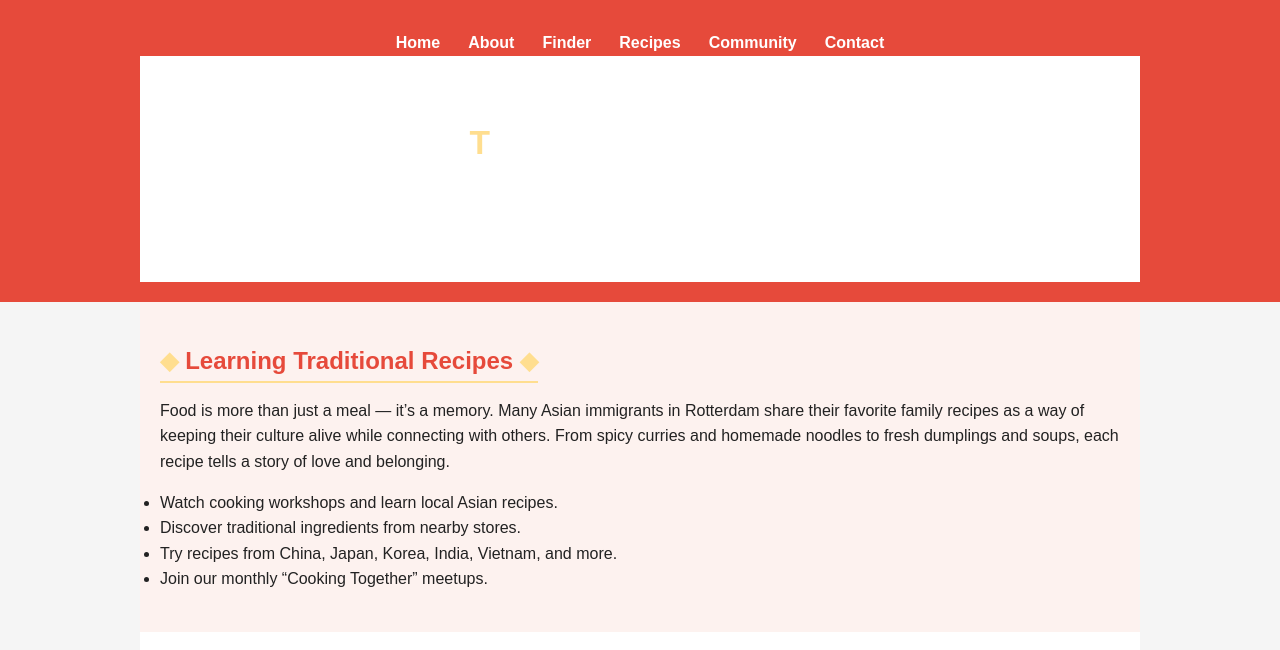
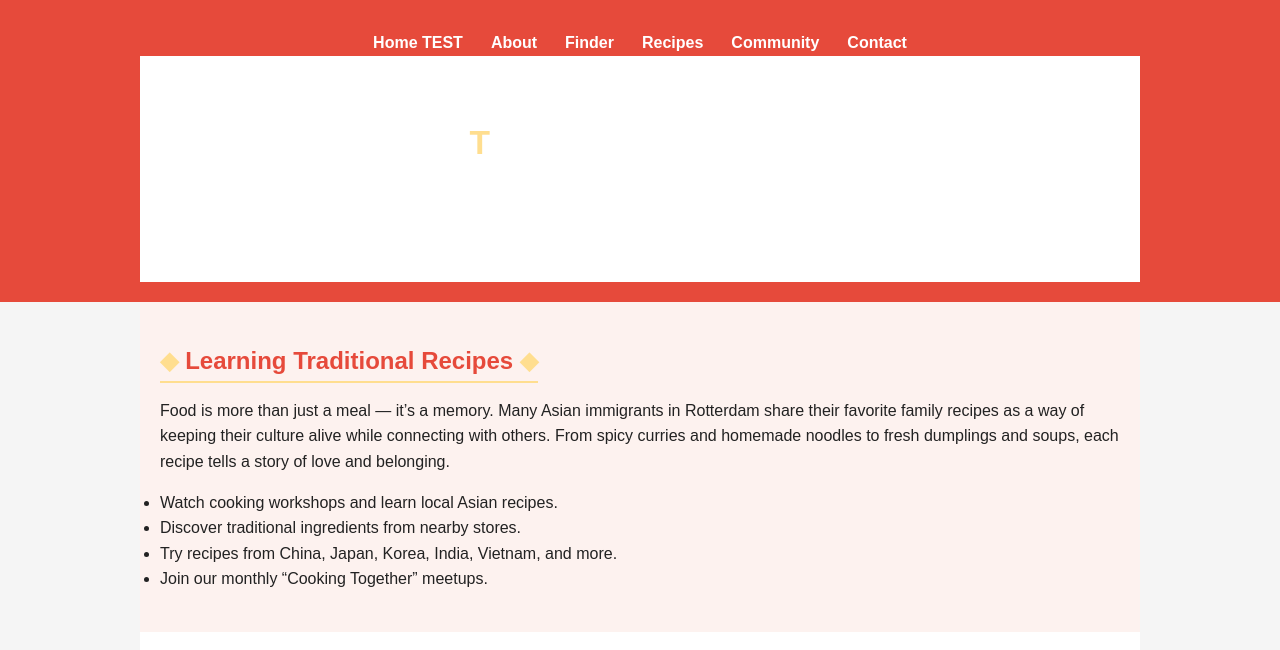
Before and after one commit to mozafari14/WebMarkup-Project, a plain HTML site: page recipe.html in a window 1280 px wide. Shown: the top 650 px of the page. Drawn offline with Linux system fonts and the light colour scheme.

Commit message:
Update Home link text in navigation
Changed the navigation link text from 'Home' to 'Home TEST' in recipe.html for testing or clarification purposes.

```diff
--- a/recipe.html
+++ b/recipe.html
@@ -13,7 +13,7 @@
   <header>
     <nav>
       <ul class="nav-links">
-        <li><a href="index.html">Home</a></li>
+        <li><a href="index.html">Home TEST</a></li>
         <li><a href="about.html">About</a></li>
         <li><a href="finder.html">Finder</a></li>
         <li><a href="recipe.html" class="active">Recipes</a></li>
```
